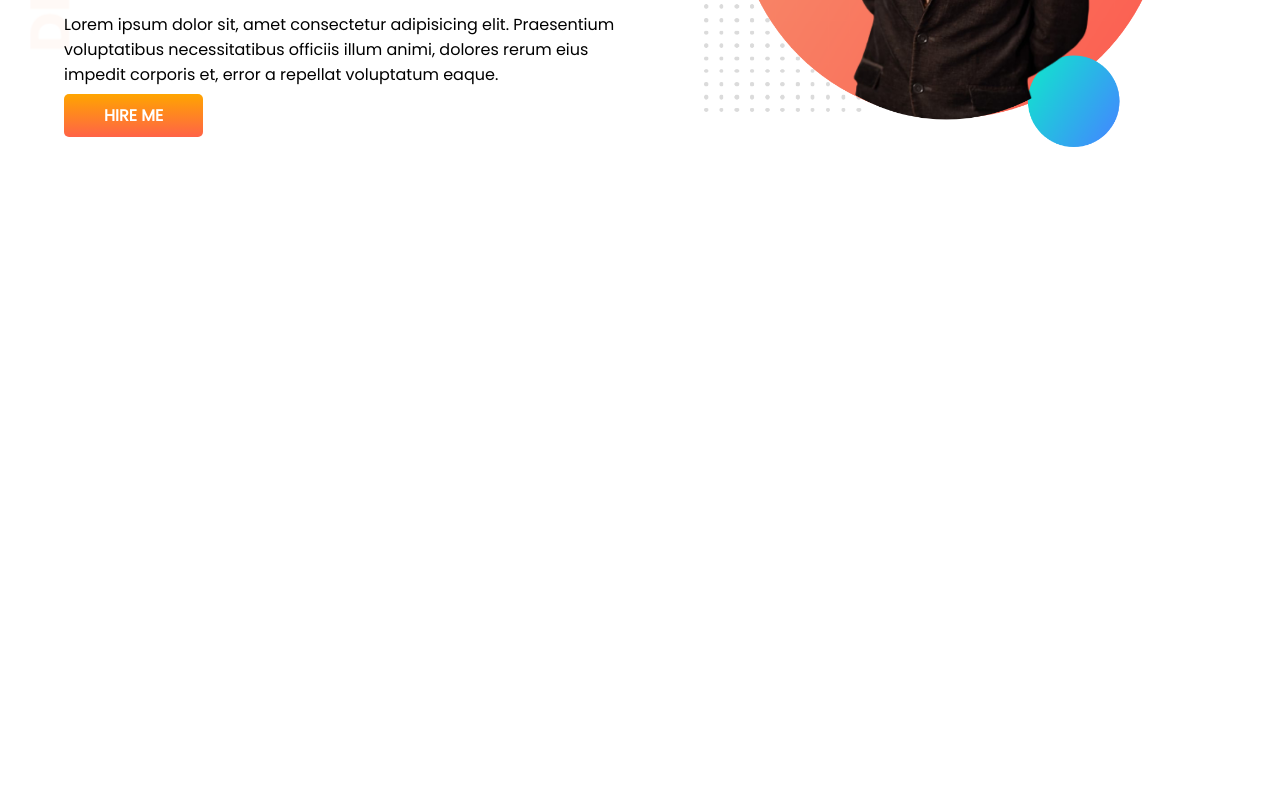
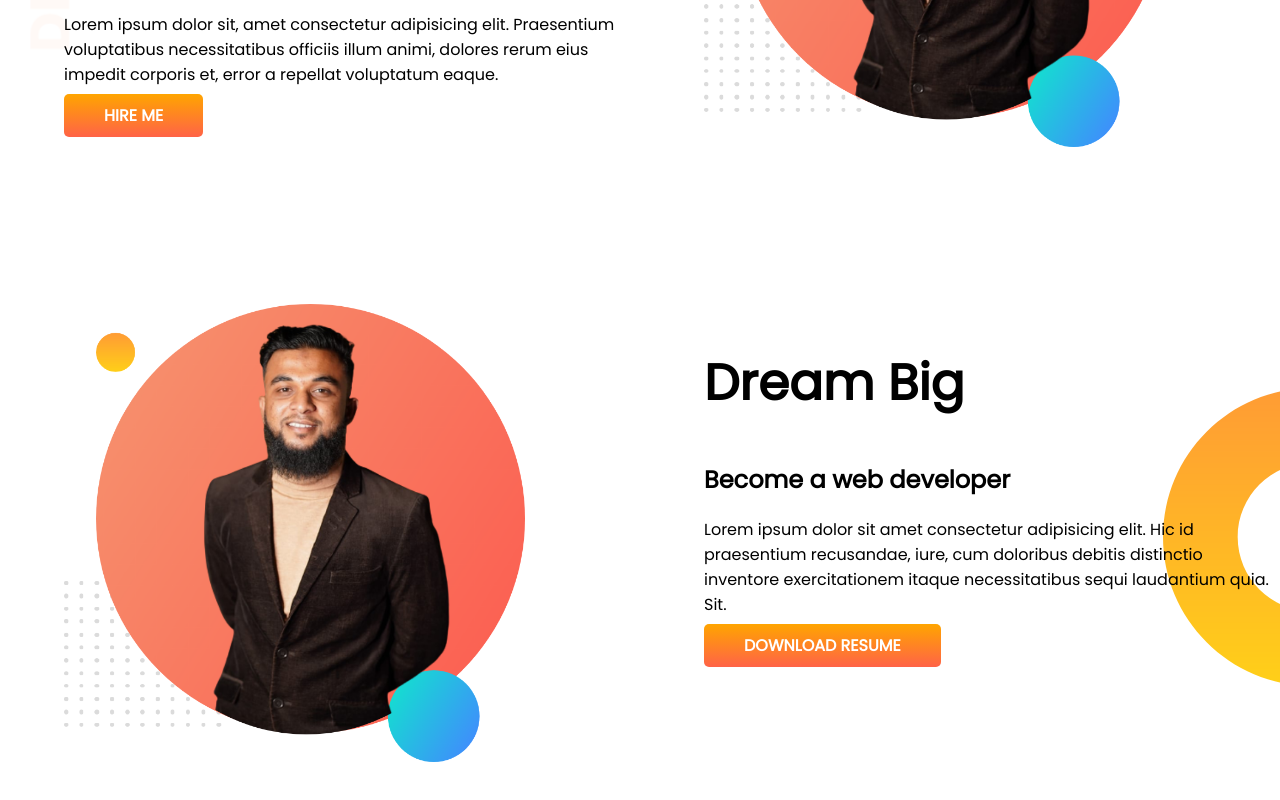
Before and after one commit to syedmuntak/developer-portfolio, a plain HTML site: page index.html in a window 1280 px wide. Shown: the part 310-1110 px from the top of the page. Before the commit the page ends 800 px from the top, so only its background shows below. Drawn offline with Linux system fonts and the light colour scheme.

Commit message:
dream added

```diff
--- a/index.html
+++ b/index.html
@@ -30,5 +30,21 @@
         <img src="images/ejajbg.png" alt="" />
       </div>
     </section>
+    <section class="dream-big">
+      <div class="half-width">
+        <img src="images/ejajbg.png" alt="" />
+      </div>
+      <div class="half-width">
+        <h1>Dream Big</h1>
+        <h2>Become a web developer</h2>
+        <p>
+          Lorem ipsum dolor sit amet consectetur adipisicing elit. Hic id
+          praesentium recusandae, iure, cum doloribus debitis distinctio
+          inventore exercitationem itaque necessitatibus sequi laudantium quia.
+          Sit.
+        </p>
+        <a href="#" class="link-button">DOWNLOAD RESUME</a>
+      </div>
+    </section>
   </body>
 </html>
--- a/style.css
+++ b/style.css
@@ -11,6 +11,7 @@ h1 {
 }
 section {
   display: flex;
+  margin-bottom: 150px;
 }
 .half-width {
   width: 50%;
@@ -31,3 +32,8 @@ section {
   background-image: url(images/top-banner.png);
   background-repeat: no-repeat;
 }
+.dream-big {
+  background-image: url(images/dream-bg.png);
+  background-repeat: no-repeat;
+  background-position: right;
+}
```
